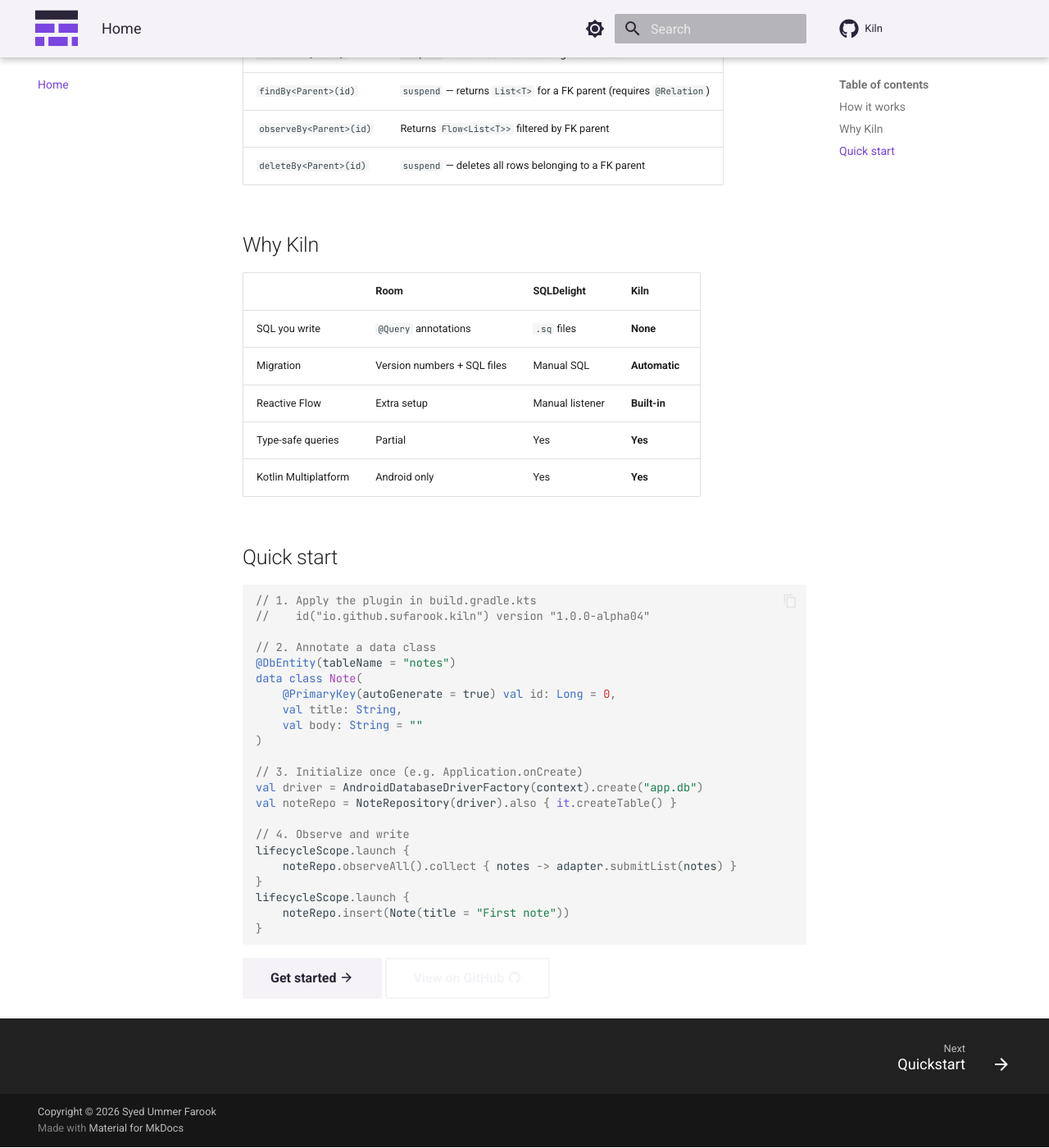
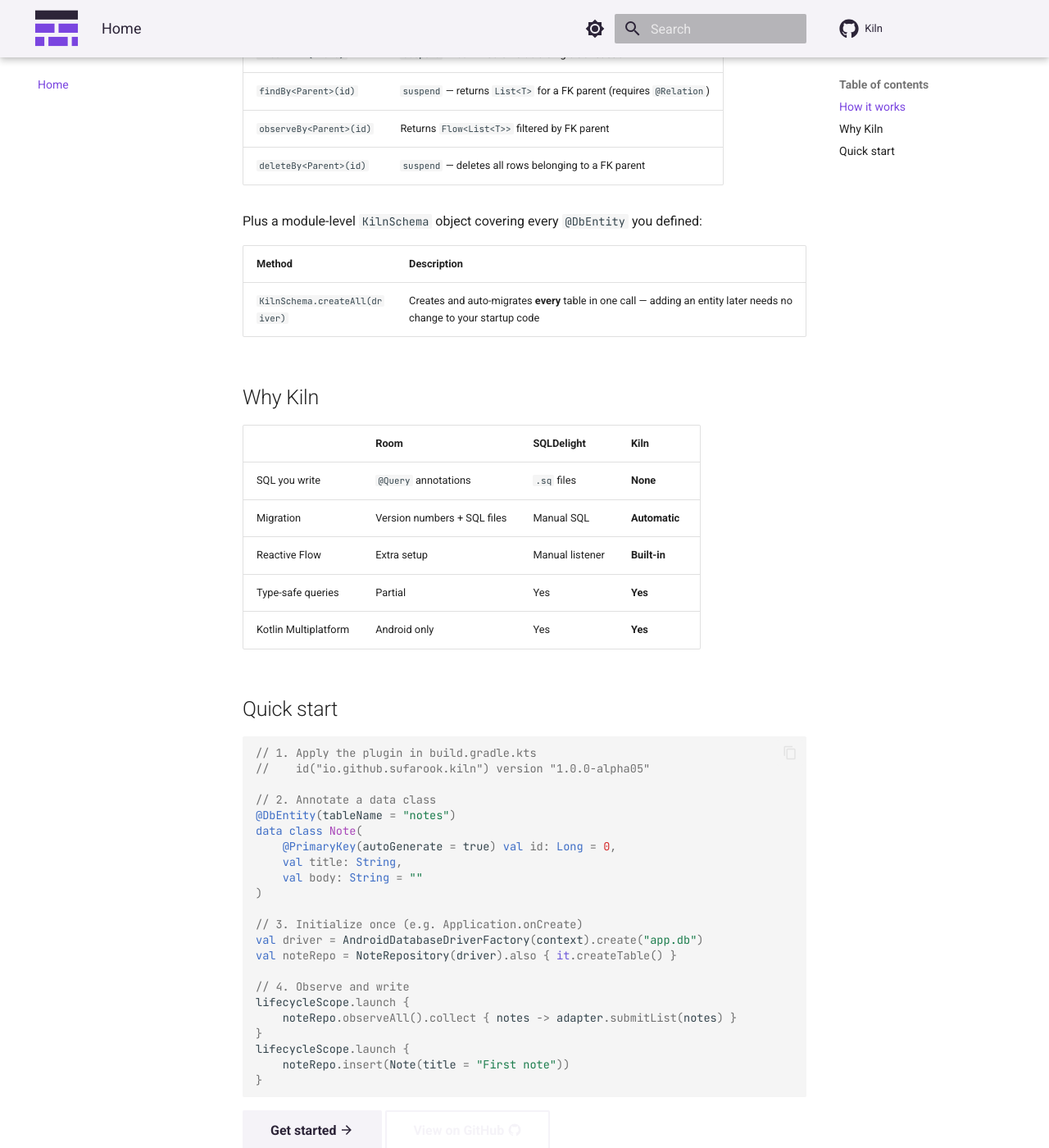
Before and after one commit to sufarook/Kiln, an MkDocs documentation site: the page built from docs/src/index.md, in a window 1280 px wide and 1400 px high, scrolled down 1949 px. Shown: the whole window at 82% size. Built offline with MkDocs 1.6.1 and Material for MkDocs 9.7.7, drawn with Linux system fonts in a browser that asks for light colours; comment, search, counter and statistics services are not loaded.

Commit message:
release: cut 1.0.0-alpha05
Bumps the single version source (allprojects.version in build.gradle.kts)
and every doc-embedded coordinate/snippet from 1.0.0-alpha04 to
1.0.0-alpha05, and surfaces this release's headline feature —
KilnSchema.createAll(driver) — in the two most-visible docs pages:

- README.md: usage note right after "Opening the database", plus a
  Status-section mention
- docs/src/index.md: new row in the generated-methods table

This release contains two changes since v1.0.0-alpha04:
- move sample-android/sample-shared out to github.com/sufarook/kiln-samples
  (PR #20), replaced by a documented Samples section pointing there
- generate KilnSchema.createAll(driver), a per-module aggregate schema
  initializer, and correct a docs warning that wrongly claimed
  createTable() call order matters for FK integrity — Kiln emits no FK
  constraints, so order was never significant (PR #21)

Verified before cutting:
- ./gradlew :processor:test :runtime:jvmTest :gradle-plugin:test
  ktlintCheck apiCheck --no-daemon -> BUILD SUCCESSFUL
- ./gradlew publishToMavenLocal --no-daemon -> BUILD SUCCESSFUL,
  printVersion confirms 1.0.0-alpha05
- integration-tests/consumer-smoke against the real published alpha05
  artifacts (-PkilnVersion=1.0.0-alpha05 --rerun-tasks): ConsumerSmokeTest,
  KilnSchemaTest, and RelationOnCompositeKeyTest all pass

Co-Authored-By: Claude Sonnet 5 <noreply@anthropic.com>

````diff
--- a/docs/src/index.md
+++ b/docs/src/index.md
@@ -85,6 +85,12 @@ Kiln generates `TaskRepository` at compile time with:
 | `observeBy<Parent>(id)` | Returns `Flow<List<T>>` filtered by FK parent |
 | `deleteBy<Parent>(id)` | `suspend` — deletes all rows belonging to a FK parent |
 
+Plus a module-level `KilnSchema` object covering every `@DbEntity` you defined:
+
+| Method | Description |
+|--------|-------------|
+| `KilnSchema.createAll(driver)` | Creates and auto-migrates **every** table in one call — adding an entity later needs no change to your startup code |
+
 ## Why Kiln
 
 | | Room | SQLDelight | Kiln |
@@ -99,7 +105,7 @@ Kiln generates `TaskRepository` at compile time with:
 
 ```kotlin
 // 1. Apply the plugin in build.gradle.kts
-//    id("io.github.sufarook.kiln") version "1.0.0-alpha04"
+//    id("io.github.sufarook.kiln") version "1.0.0-alpha05"
 
 // 2. Annotate a data class
 @DbEntity(tableName = "notes")
````
Also changed, not shown: docs/src/faq.md (+2 -2 lines), docs/src/getting-started/installation.md (+9 -9 lines), docs/src/getting-started/quickstart.md (+3 -3 lines), README.md, 1 other file.
